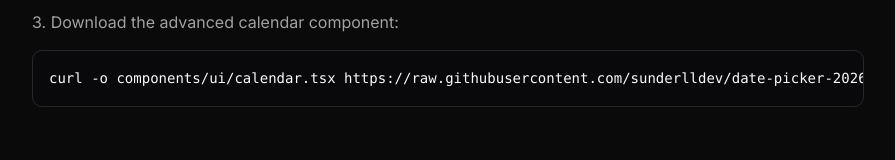
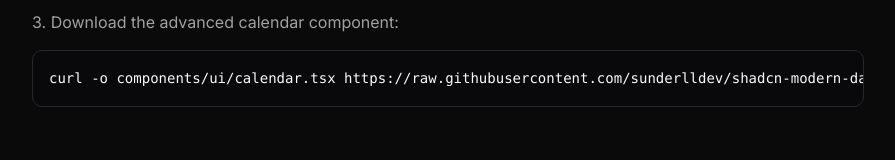
Before and after one commit to sunderlldev/shadcn-modern-date-picker, a Next.js app: page / in a window 1280 px wide. Shown: the part 1610-1770 px from the top of the page, without its empty margins (192-1087 px from the left). Built offline with nearby package versions, Linux system fonts and the light colour scheme.

Commit message:
docs: update repository name and links to shadcn-modern-date-picker

```diff
--- a/src/app/layout.tsx
+++ b/src/app/layout.tsx
@@ -39,7 +39,7 @@ export default function RootLayout({
                 <ThemeToggle />
                 <GitHubStarsButton
                   username="sunderlldev"
-                  repo="date-picker-2026"
+                  repo="shadcn-modern-date-picker"
                 />
               </div>
             </div>
--- a/src/app/page.tsx
+++ b/src/app/page.tsx
@@ -70,7 +70,7 @@ Ensure date-fns and lucide-react are installed.`}
           <p className="text-muted-foreground mt-6 mb-4">
             3. Download the advanced calendar component:
           </p>
-          <CodeBlock code="curl -o components/ui/calendar.tsx https://raw.githubusercontent.com/sunderlldev/date-picker-2026/main/src/components/ui/calendar.tsx" />
+          <CodeBlock code="curl -o components/ui/calendar.tsx https://raw.githubusercontent.com/sunderlldev/shadcn-modern-date-picker/main/src/components/ui/calendar.tsx" />
         </section>
       </div>
     </main>
--- a/src/components/code-tabs.tsx
+++ b/src/components/code-tabs.tsx
@@ -11,10 +11,10 @@ export function CodeTabs() {
   const [activeTab, setActiveTab] = useState("pnpm");
 
   const commands = {
-    pnpm: "pnpm dlx shadcn@latest add \\\n  https://date-picker-2026.vercel.app/r/date-picker.json",
-    npm: "npx shadcn@latest add \\\n  https://date-picker-2026.vercel.app/r/date-picker.json",
-    yarn: "npx shadcn@latest add \\\n  https://date-picker-2026.vercel.app/r/date-picker.json",
-    bun: "bunx --bun shadcn@latest add \\\n  https://date-picker-2026.vercel.app/r/date-picker.json",
+    pnpm: "pnpm dlx shadcn@latest add \\\n  https://shadcn-modern-date-picker.vercel.app/r/date-picker.json",
+    npm: "npx shadcn@latest add \\\n  https://shadcn-modern-date-picker.vercel.app/r/date-picker.json",
+    yarn: "npx shadcn@latest add \\\n  https://shadcn-modern-date-picker.vercel.app/r/date-picker.json",
+    bun: "bunx --bun shadcn@latest add \\\n  https://shadcn-modern-date-picker.vercel.app/r/date-picker.json",
   };
 
   const copyToClipboard = () => {
```
Also changed, not shown: 2 other files (tests, documents, lock files or other folders).
